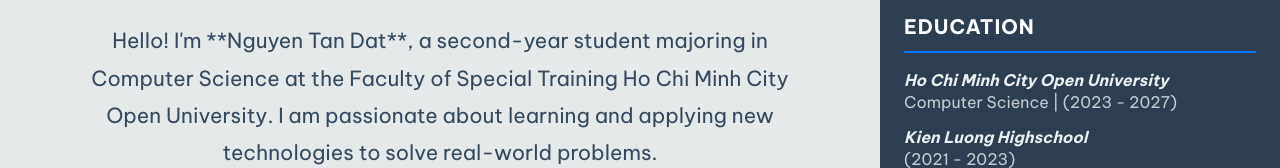
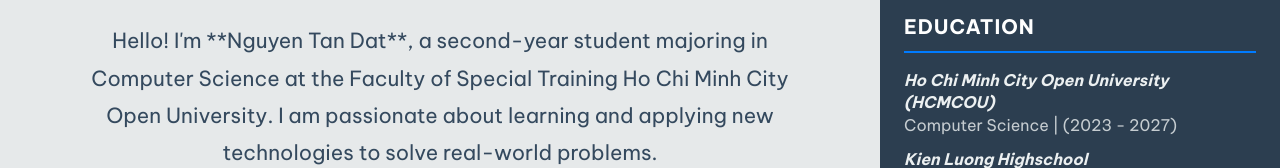
Before and after one commit to DutyNguyen/website-demo, a plain HTML site: page index.html in a window 1280 px wide. Shown: the part 613-781 px from the top of the page. Drawn offline with Linux system fonts and the light colour scheme.

Commit message:
bonus HCMCOU

```diff
--- a/index.html
+++ b/index.html
@@ -386,7 +386,7 @@
                     <h2>Education</h2>
                     <ul>
                         <li>
-                            <strong><i>Ho Chi Minh City Open University</i></strong>
+                            <strong><i>Ho Chi Minh City Open University (HCMCOU)</i></strong>
                             <div style="opacity: 0.8;">Computer Science | (2023 - 2027)</div>
                         </li>
                         <li>
```
